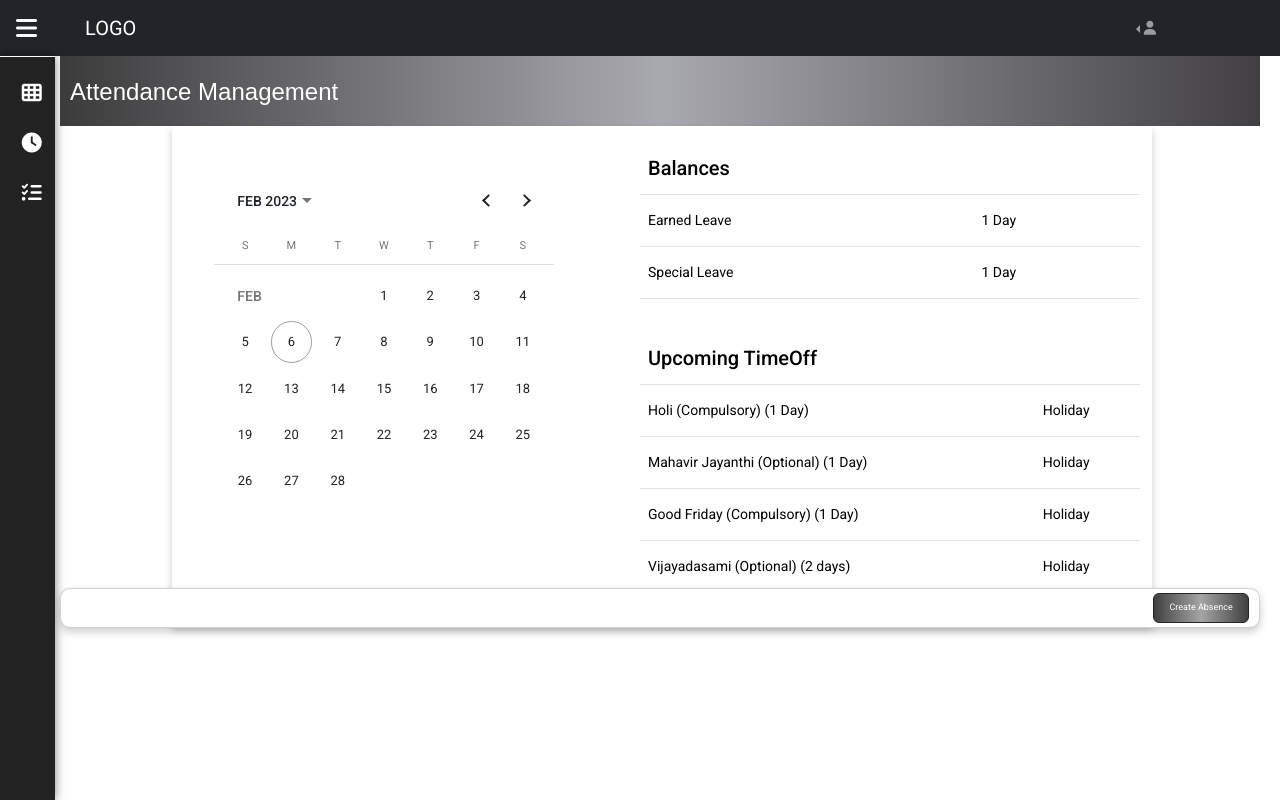
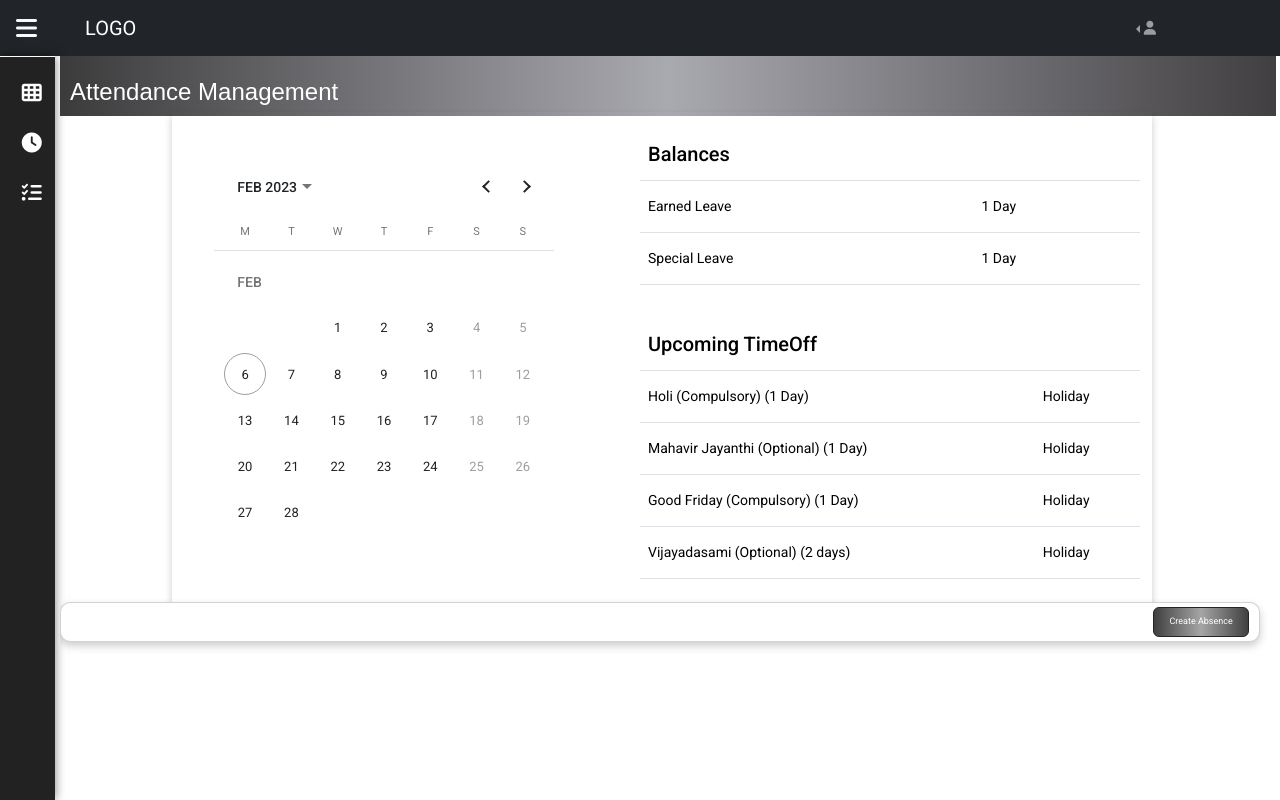
Before and after one commit to Susan1780/Timesheet, an Angular app in the folder Timesheet/: page /attendance in a window 1280 px wide. Built offline with nearby package versions, Linux system fonts and the light colour scheme.

Commit message:
inline calendar changes

```diff
--- a/Timesheet/src/app/shared/components/dashboard/dashboard/dashboard.component.css
+++ b/Timesheet/src/app/shared/components/dashboard/dashboard/dashboard.component.css
@@ -40,6 +40,7 @@ app-sidenav {
    width: calc(100% - 60px);
    height: calc(100vh - 4rem);
    transition: left 250ms ease-in, width 250ms ease-in;
+   overflow-y: hidden;
 }
 
 .display-area-shrink {
--- a/Timesheet/src/app/shared/components/features/attendance/attendance.component.css
+++ b/Timesheet/src/app/shared/components/features/attendance/attendance.component.css
@@ -4,8 +4,8 @@ padding: 30px;
 }
 
 .header {
-   width: 75rem;
-   height: 70px;
+   width: 76rem;
+   height: 60px;
    background-image: linear-gradient(to left,rgb(65, 63, 65),rgb(169, 169, 176),rgb(60, 59, 60));
 }
 
@@ -21,7 +21,7 @@ padding: 30px;
    display: flex;
    justify-content: space-between;
    position: absolute;
-   top: 5em;
+   top: 4em;
    left: 8em;
    box-shadow: 0 4px 8px 0 rgb(0 0 0 / 20%);
    max-width: 70em;
@@ -69,7 +69,7 @@ padding: 30px;
    position: absolute;
    border-radius: 10px;
    box-shadow: 0 4px 8px 0 rgb(0 0 0 / 20%);
-   top: 38em;
+   top: 39em;
    /* background-color: black; */
 }
 
@@ -105,7 +105,7 @@ padding: 30px;
 .leave-form {
    display: flex;
    flex-direction: column;
-   padding: 35px;
+   padding: 20px;
 }
 
 .createAbsence {
@@ -128,3 +128,7 @@ padding: 30px;
    top: -17px;
    left: 380px;
 }
+
+.highlight-date {
+   background-color: aqua;
+}
--- a/Timesheet/src/app/shared/components/features/attendance/attendance.component.html
+++ b/Timesheet/src/app/shared/components/features/attendance/attendance.component.html
@@ -3,7 +3,7 @@
 </div>
 <div class="container">
   <div class="calendar">
-    <mat-calendar [(selected)]="selected"></mat-calendar>
+    <mat-calendar [(selected)]="selectedDate" [dateFilter]="myDateFilter" (selectedChange)="onSelect($event)"></mat-calendar>
   </div>
 
   <div *ngIf="showTimeOff" class="right">
@@ -53,7 +53,7 @@
 
           <mat-form-field appearance="fill">
             <mat-label>Start Date</mat-label>
-            <input matInput [matDatepicker]="picker1" [(ngModel)]="date1" formControlName="date1">
+            <input matInput [matDatepicker]="picker1" formControlName="caldate1" (dateChange)="dateChanged1($event)">
             <mat-hint>MM/DD/YYYY</mat-hint>
             <mat-datepicker-toggle matIconSuffix [for]="picker1"></mat-datepicker-toggle>
             <mat-datepicker #picker1></mat-datepicker>
@@ -61,14 +61,20 @@
 
           <mat-form-field appearance="fill" id="datePicker2">
             <mat-label>End Date</mat-label>
-            <input matInput [matDatepicker]="picker2" [(ngModel)]="date2" formControlName="date2">
+            <input matInput [matDatepicker]="picker2" formControlName="caldate2" (dateChange)="dateChanged2($event)">
             <mat-hint>MM/DD/YYYY</mat-hint>
             <mat-datepicker-toggle matIconSuffix [for]="picker2"></mat-datepicker-toggle>
             <mat-datepicker #picker2></mat-datepicker>
           </mat-form-field>
 
           <mat-form-field appearance="outline">
+            <mat-label>No. of Days</mat-label>
             <input matInput formControlName="totaldays">
+          </mat-form-field>
+
+          <mat-form-field appearance="outline">
+            <mat-label>Comment is required!</mat-label>
+            <textarea matInput formControlName="comments"></textarea>
           </mat-form-field>
 
       </form>
--- a/Timesheet/src/app/shared/components/features/attendance/attendance.component.ts
+++ b/Timesheet/src/app/shared/components/features/attendance/attendance.component.ts
@@ -1,5 +1,6 @@
 import { Component, OnInit } from '@angular/core';
-import { FormControl, FormGroup } from '@angular/forms';
+import { FormBuilder, FormControl } from '@angular/forms';
+// import { MatCalendarCellClassFunction } from '@angular/material/datepicker';
 // import { FormControl, FormGroup } from '@angular/forms';
 // import { columnVal, JiraStatusVal, JiraTypeVal } from 'src/app/core/constants/constant-values';
 import { CommonService } from 'src/app/shared/services/common/common.service';
@@ -7,59 +8,93 @@ import { CommonService } from 'src/app/shared/services/common/common.service';
 @Component({
   selector: 'app-attendance',
   templateUrl: './attendance.component.html',
-  styleUrls: ['./attendance.component.css']
+  styleUrls: ['./attendance.component.css'],
 })
 export class AttendanceComponent implements OnInit {
 
-  selected: any;
+  currentDate: any = new Date();
+  selectedDate: any;
   date1: any;
   date2: any;
   days: any;
   showTimeOff: boolean = true;
-  showAbsence:boolean = false;
+  showAbsence: boolean = false;
   isBtnShown: boolean = false;
   balanceArray: any = ['Earned Leave', 'Special Leave'];
-  holidayArray: any = ['Holi (Compulsory) (1 Day)', 'Mahavir Jayanthi (Optional) (1 Day)', 'Good Friday (Compulsory) (1 Day)', 'Vijayadasami (Optional) (2 days)'];
+  holidayArray: any = [
+    'Holi (Compulsory) (1 Day)',
+    'Mahavir Jayanthi (Optional) (1 Day)',
+    'Good Friday (Compulsory) (1 Day)',
+    'Vijayadasami (Optional) (2 days)',
+  ];
   form: any;
   disabled: boolean = true;
   formVal = [];
 
-  constructor(private _service: CommonService) { }
+  constructor(private _service: CommonService, public fb: FormBuilder) {}
 
   ngOnInit(): void {
-    this.form = new FormGroup({
-      leavetype : new FormControl(''),
-      availabledays : new FormControl({value: '', disabled: this.disabled}),
-      date1 : new FormControl(''),
-      date2 : new FormControl(''),
-      totaldays : new FormControl('')
+    this.form = this.fb.group({
+      leavetype: new FormControl(),
+      availabledays: new FormControl({ value: '', disabled: this.disabled }),
+      caldate1: new FormControl(),
+      caldate2: new FormControl(),
+      totaldays: new FormControl({ value: '', disabled: this.disabled }),
+      comments: new FormControl(),
     });
 
     this.form.patchValue({
       availabledays: 'Available Days - 6',
-      totaldays : this.days
-    })
-
-
-    this.calculateDays();
-    console.log(this.days);
+      totaldays: '0 Days',
+      caldate2: this.currentDate
+    });
   }
 
-  calculateDays(){
-      const startDate = new Date(this.date1);
-      const endDate = new Date(this.date2);
+  myDateFilter = (d: Date): boolean => {
+    const day = d.getDay();
+    // Prevent Saturday and Sunday from being selected.
+    return day !== 0 && day !== 6;
+  };
 
-      const timeInterval = endDate.getTime() - startDate.getTime();
+  dateChanged1(event: any) {
+    this.date1 = event.target.value;
+  }
 
-      this.days = timeInterval / (1000 * 3600 * 24);
-    console.log(this.days);
+  dateChanged2(event: any) {
+    this.date2 = event.target.value;
+    this.calculateDays();
+    this.form.patchValue({
+      totaldays: `${this.days} Days`,
+    });
+  }
 
-    }
+  calculateDays() {debugger;
+    const startDate = new Date(this.date1);
+    // let startDate = new Date();
+    // if(this.onSelect!){debugger;
+    //   startDate = new Date(this.selectedDate);
+    // }else {
+    //   startDate = new Date(this.date1);
+    // }
+    const endDate = new Date(this.date2);
+    const timeInterval = endDate.getTime() - startDate.getTime();
+    this.days = timeInterval / (1000 * 3600 * 24);
+  }
 
   showDialog() {
     this.showTimeOff = false;
     this.showAbsence = true;
     this.isBtnShown = true;
+  }
+
+  onSelect(event: any) {
+    console.log(event);
+    // this.showTimeOff = false;
+    // this.showAbsence = true;
+    // this.isBtnShown = true;
+    this.form.patchValue({
+      caldate1: new Date(this.selectedDate)
+    });
   }
 
   onSubmit() {
--- /dev/null
+++ b/Timesheet/src/app/shared/components/features/attendance/custom-date-adapter.ts
@@ -0,0 +1,7 @@
+import { NativeDateAdapter } from '@angular/material/core';
+
+export class CustomDateAdapter extends NativeDateAdapter {
+    override getFirstDayOfWeek(): number {
+        return 1;
+    }
+}
```
Also changed, not shown: Timesheet/src/app/app.module.ts (+3 -4 lines).
